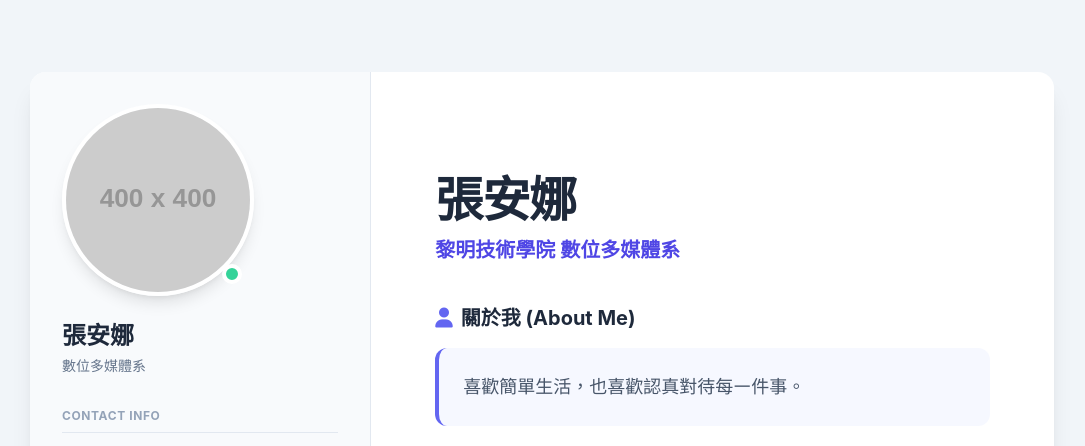
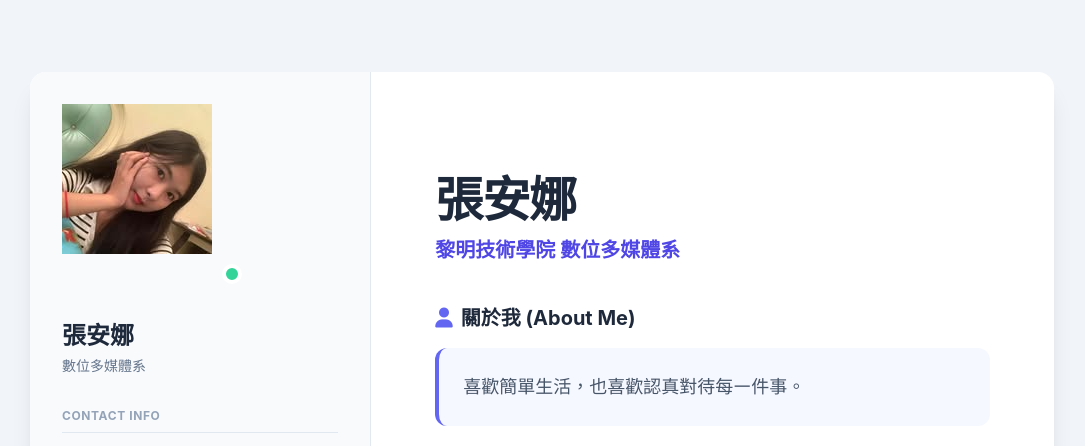
Before and after one commit to bd1151033-zhanganna/anna123, a plain HTML site: page index.html in a window 1280 px wide. Shown: the top 446 px of the page, without its empty margins (98-1183 px from the left). Drawn offline with nearby package versions, Linux system fonts and the light colour scheme; placeholder pictures from the web are drawn by us.

Commit message:
Update index.html

```diff
--- a/index.html
+++ b/index.html
@@ -25,7 +25,7 @@
             <!-- 照片佔位區塊 (Profile Photo) -->
             <div class="relative w-40 h-40 sm:w-48 sm:h-48 mb-6">
                 <!-- 使用 placehold.co 產生專業的灰色系佔位圖 -->
-                <img src="https://placehold.co/400x400/cbd5e1/475569?text=Photo" alt="Profile Photo Placeholder" class="w-full h-full rounded-full object-cover border-4 border-white shadow-lg">
+                <img src="jpg.jpg"w-full h-full rounded-full object-cover border-4 border-white shadow-lg">
                 <!-- 狀態指示小綠點，增添專業細節 -->
                 <div class="absolute bottom-3 right-3 w-5 h-5 bg-emerald-400 border-4 border-white rounded-full"></div>
             </div>
```
